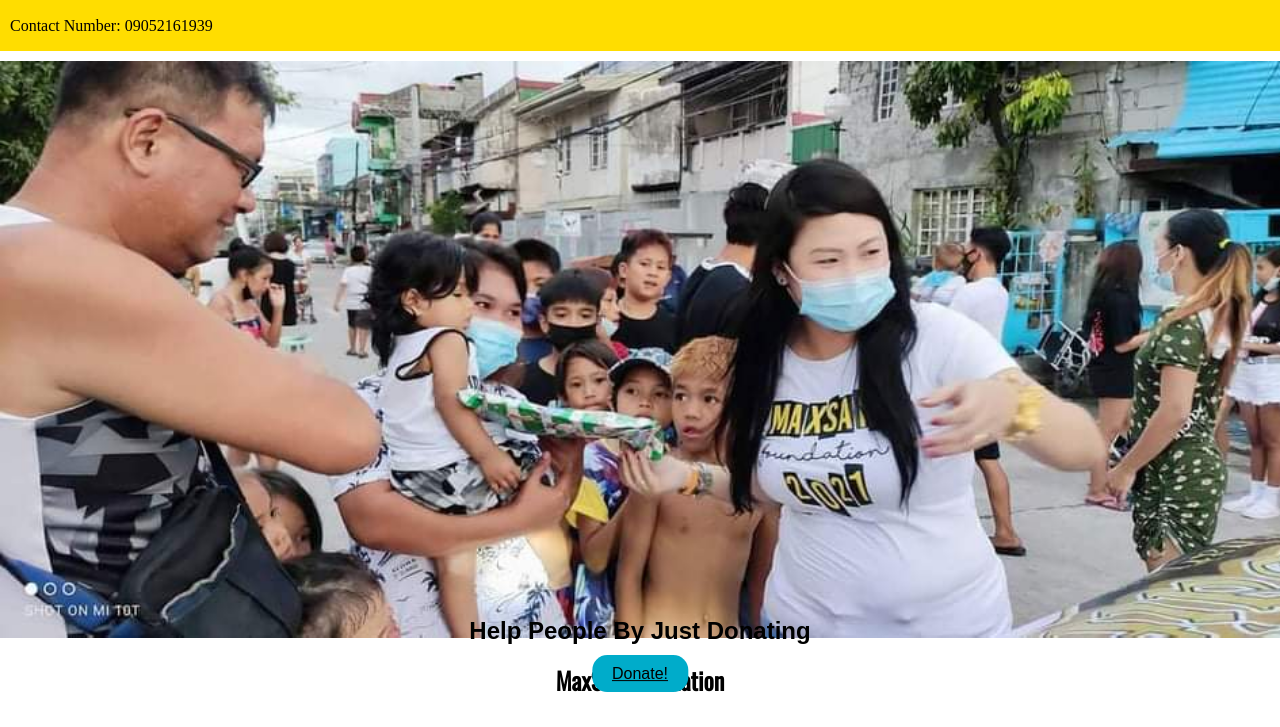
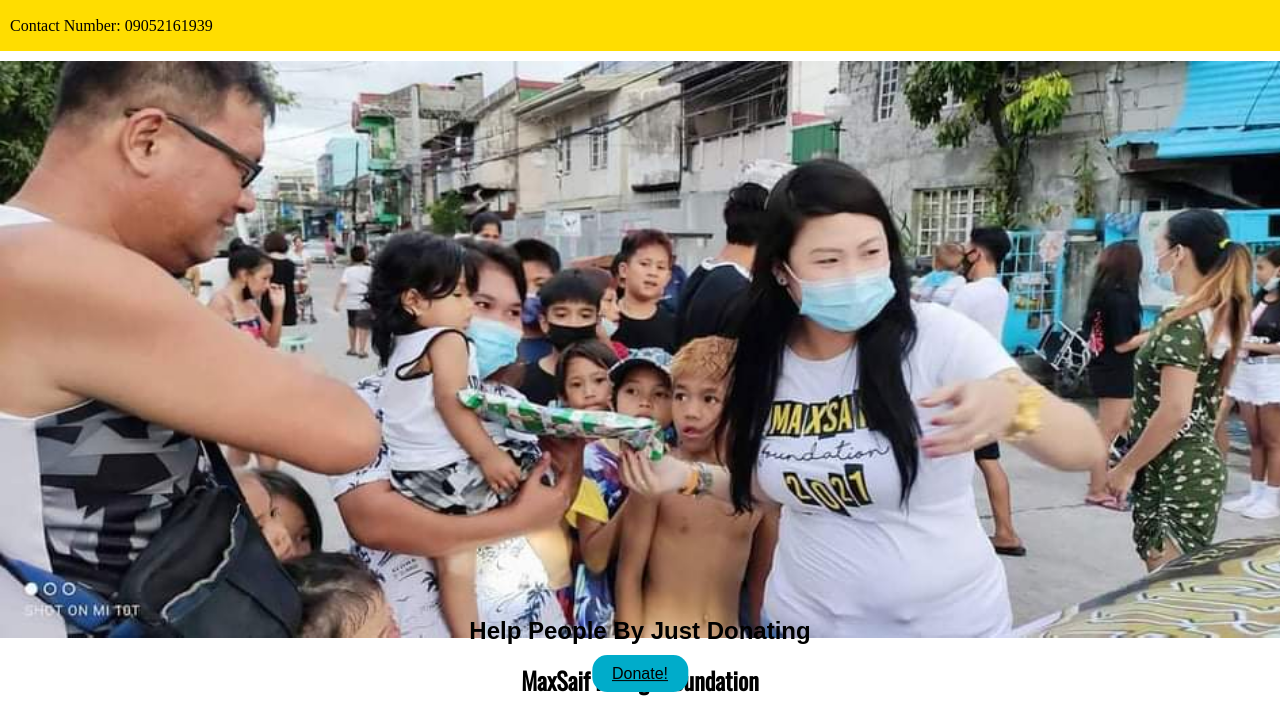
Before and after one commit to Babydirt/fuzzy-rotary-phone, a plain HTML site: page index.html in a window 1280 px wide. Shown: the top 727 px of the page. Drawn offline with nearby package versions, Linux system fonts and the light colour scheme; a web font is replaced by a local one.

Commit message:
index.html

```diff
--- a/index.html
+++ b/index.html
@@ -27,7 +27,7 @@
   </div>
   <div class="header">
     <img src="main-logo.png" width="100%">
-    <h2>MaxSaif Foundation</h2>
+    <h2>MaxSaif Kalinga Foundation</h2>
   </div>
   <div class="pic">
   <img src="img.jpg" width="100%">
```
